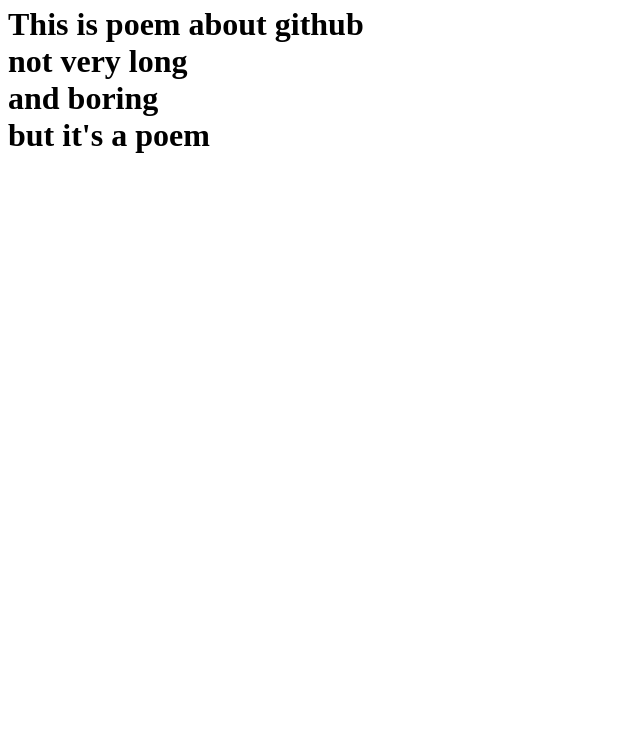
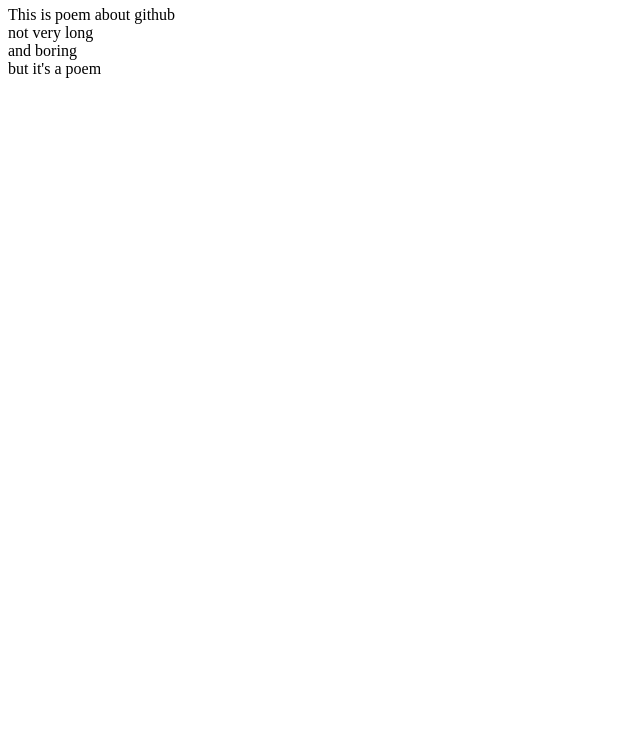
Before and after one commit to MazurJaku/My-Poem, a plain HTML site: page index.html in a window 1280 px wide. Shown: the part 60-800 px from the top of the page, without its empty margins (0-640 px from the left). Drawn offline with Linux system fonts and the light colour scheme.

Commit message:
Update index.html

```diff
--- a/index.html
+++ b/index.html
@@ -1,6 +1,6 @@
 <html>
   <body>
-    <h1>Poem<h1>
+    <h1>Poem</h1>
       <div>
   This is poem about github<br>
 not very long<br>
```
